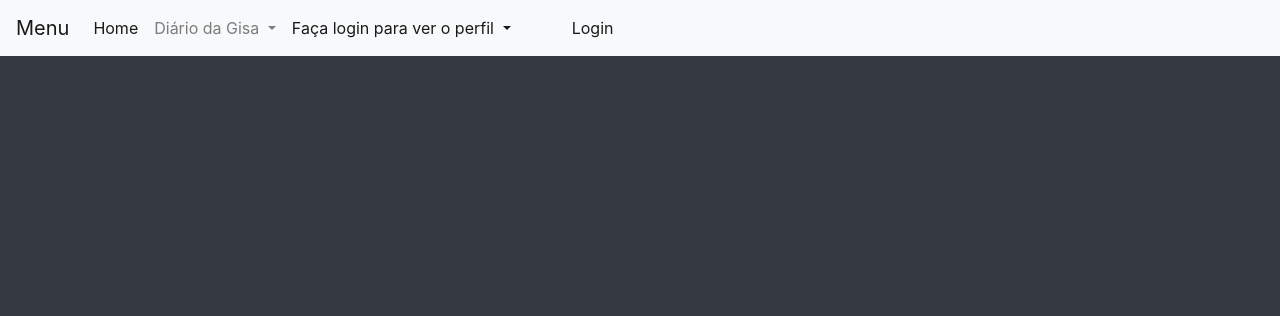
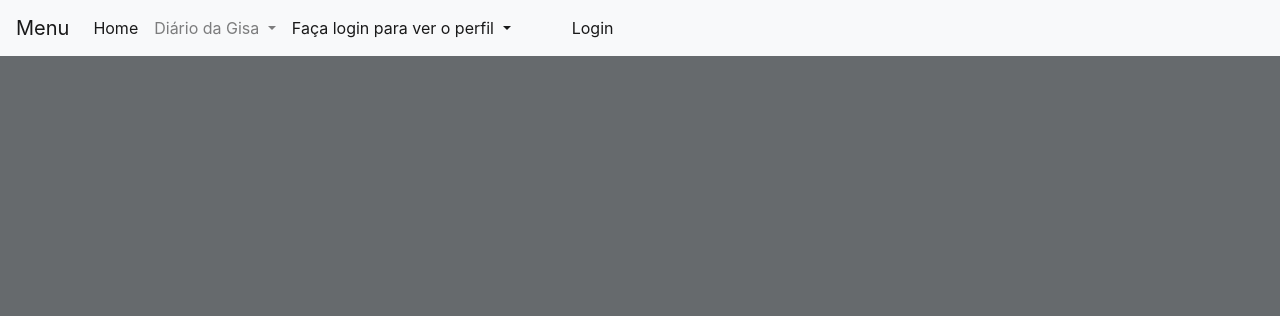
Before and after one commit to PedroPV78/sitewthflask, a Flask app: page /verDiario in a window 1280 px wide. Shown: the top 316 px of the page. Run offline with Flask 2, Linux system fonts and the light colour scheme; data that the repository does not hold is empty.

```diff
--- a/templates/verDiario.html
+++ b/templates/verDiario.html
@@ -6,7 +6,7 @@
 <style>
     /* put backgroud color to a dark gray */
     body {
-        background-color: #343a40;
+        background-color: #666a6d;
     }
 </style>
 {% for post in posts %}
```
